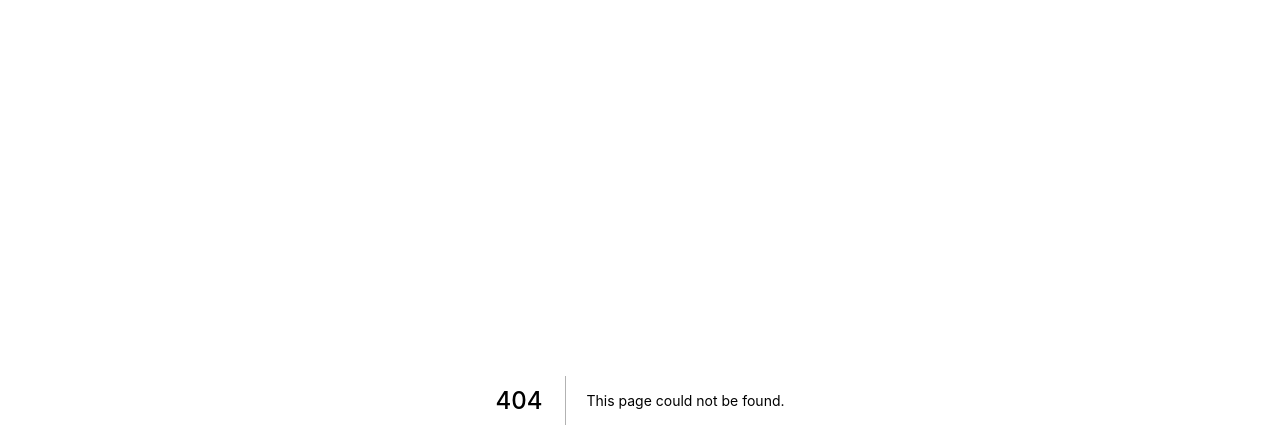
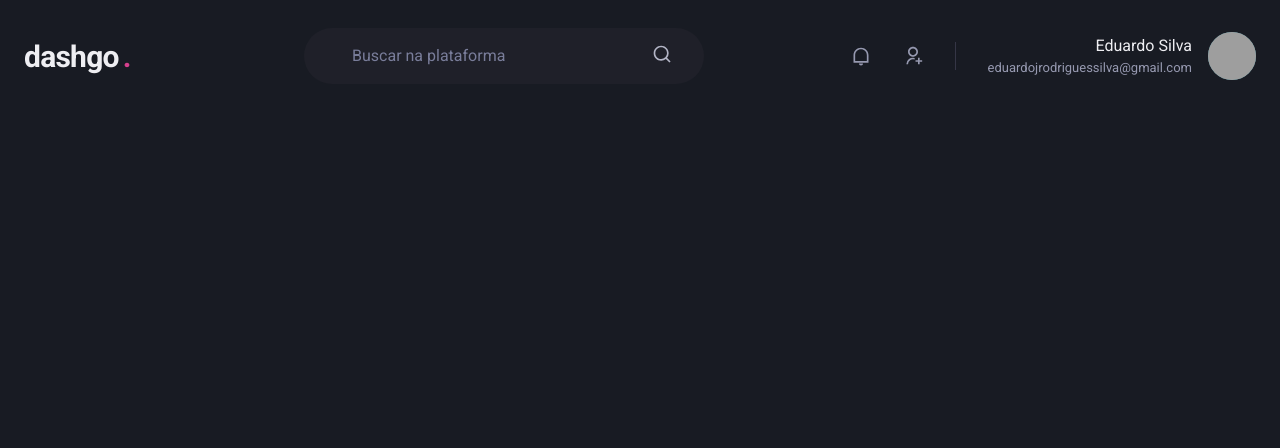
Before and after one commit to eduardojrsilva/dashgo, a Next.js app: page /dashboard in a window 1280 px wide. Before the commit this address had no page. Shown: the top 448 px of the page. Built offline with nearby package versions, Linux system fonts and the light colour scheme; grey boxes are pictures that could not be loaded.

Commit message:
creating header

```diff
--- a/package.json
+++ b/package.json
@@ -16,7 +16,8 @@
     "framer-motion": "^6.3.3",
     "next": "12.1.5",
     "react": "18.1.0",
-    "react-dom": "18.1.0"
+    "react-dom": "18.1.0",
+    "react-icons": "^4.3.1"
   },
   "devDependencies": {
     "@types/node": "^17.0.30",
--- /dev/null
+++ b/src/components/Header.tsx
@@ -0,0 +1,79 @@
+import { Flex, Text, Input, Icon, HStack, Box, Avatar } from '@chakra-ui/react';
+import { RiNotificationLine, RiSearchLine, RiUserAddLine } from 'react-icons/ri';
+
+export function Header() {
+  return (
+    <Flex
+      as="header"
+      w="100%"
+      maxWidth={1480}
+      h="20"
+      mx="auto"
+      mt="4"
+      px="6"
+      align="center"
+    >
+      <Text
+        fontSize="3xl"
+        fontWeight="bold"
+        letterSpacing="tight"
+        w="64"
+      >
+        dashgo
+        <Text as="span" ml="1" color="pink.500">.</Text>
+      </Text>
+
+      <Flex
+        as="label"
+        flex="1"
+        py="4"
+        px="8"
+        ml="6"
+        maxWidth={400}
+        alignSelf="center"
+        color="gray.200"
+        position="relative"
+        bg="gray.800"
+        borderRadius="full"
+      >
+        <Input
+          color="gray.50"
+          variant="unstyled"
+          px="4"
+          mr="4"
+          placeholder="Buscar na plataforma"
+          _placeholder={{ color: 'gray.400' }}
+        />
+
+        <Icon as={RiSearchLine} fontSize="20" />
+      </Flex>
+
+      <Flex
+        align="center"
+        ml="auto"
+      >
+        <HStack
+          spacing="8"
+          mx="8"
+          pr="8"
+          py="1"
+          color="gray.300"
+          borderRightWidth={1}
+          borderColor="gray.700"
+        >
+          <Icon as={RiNotificationLine} fontSize="20" />
+          <Icon as={RiUserAddLine} fontSize="20" />
+        </HStack>
+
+        <Flex align="center">
+          <Box mr="4" textAlign="right">
+            <Text>Eduardo Silva</Text>
+            <Text color="gray.300" fontSize="small">eduardojrodriguessilva@gmail.com</Text>
+          </Box>
+
+          <Avatar size="md" name="Eduardo Silva" src="https://github.com/eduardojrsilva.png" />
+        </Flex>
+      </Flex>
+    </Flex>
+  );
+}
--- /dev/null
+++ b/src/pages/dashboard.tsx
@@ -0,0 +1,7 @@
+import { Header } from "../components/Header";
+
+export default function Dashboard() {
+  return (
+    <Header />
+  );
+}
```
